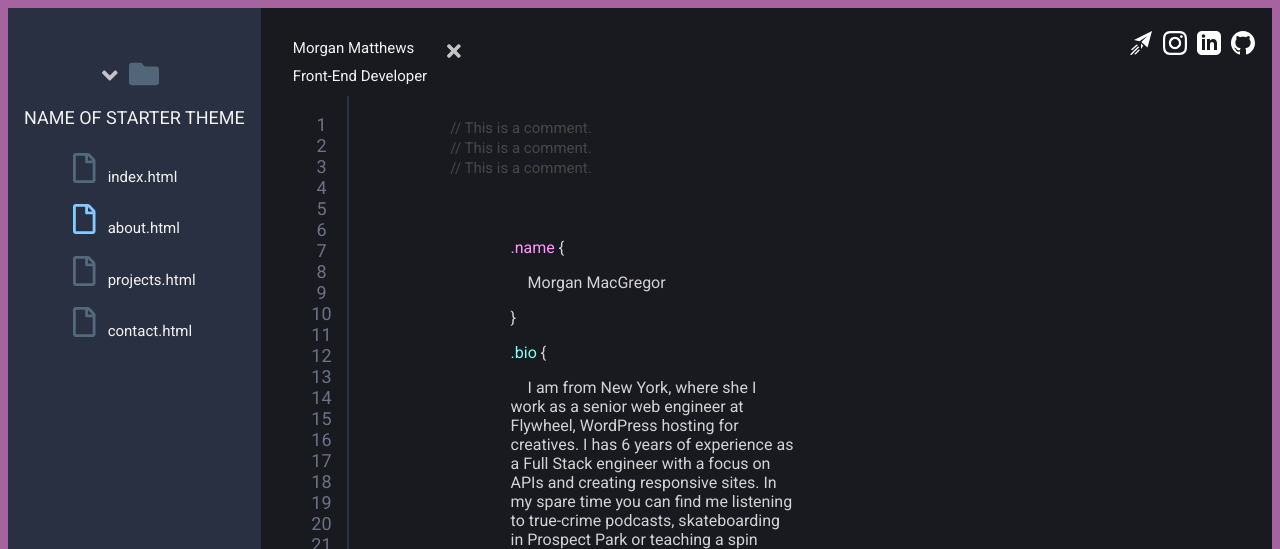
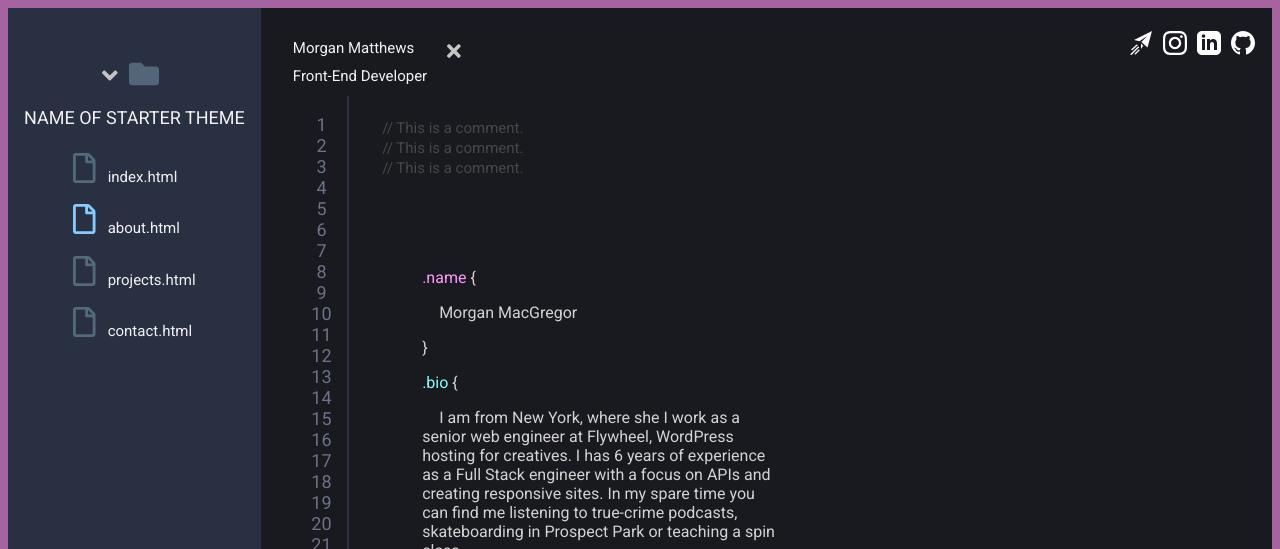
Before and after one commit to giocare/gatsby-starter-keturah, a Gatsby site: page /about in a window 1280 px wide. Shown: the top 549 px of the page. Built offline with nearby package versions, Linux system fonts and the light colour scheme; Gatsby itself is replaced by a stand-in of ours; a web font is replaced by a local one.

Commit message:
structure about page

```diff
--- a/src/styles/global.css
+++ b/src/styles/global.css
@@ -361,35 +361,43 @@ header {
     overflow: auto
 }
 
+.about-content-container {
+    margin-left: 12%;
+}
+
 .comments {
     display: inline-block;
     color: rgb(71, 71, 71);
     line-height: 5px;
-    margin-left: 10%;
+    /* margin-left: 2%; */
     font-size: 15px;
     margin-top: 15px;
 }
 
 .about-main-section {
     display: inline-block;
-    width: 70%;
-    margin-top: 2%;
-    margin-left: 5%;
+    width: 100%;
+    margin-top: 50px;
+    /* margin-left: 2%; */
 }
 
 .about-list {
     list-style-type: none;
     color: lightgray;
-    margin-left: 10%;
-    margin-right: 10%;
+    /* margin-left: 10%; */
+    margin-right: 13%;
     font-size: 16px;
     display: inline-block;
     width: 40%;
 }
 
+ul {
+    margin-left: 0 !important;
+}
+
 .about-image-container {
     display: inline-block;
-    width: 40%;
+    width: 22rem;
     object-fit: cover;
 }
 
```
